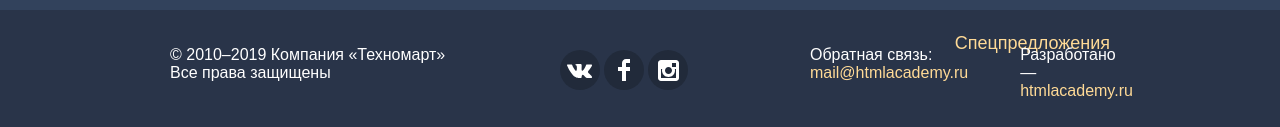
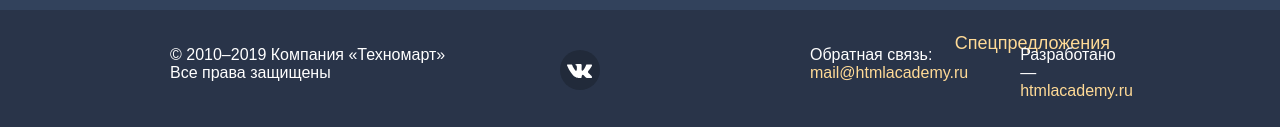
Before and after one commit to KamilMiller/htmla-technomart-2021, a plain HTML site: page index.html in a window 1280 px wide. Shown: the part 3142-3269 px from the top of the page. Drawn offline with Linux system fonts and the light colour scheme; a web font is replaced by a local one.

Commit message:
service: удаляет неиспользуемые файлы

```diff
--- a/index.html
+++ b/index.html
@@ -366,12 +366,6 @@
             <a class="social-vk" href="#" title="ВКонтакте" aria-label="ВКонтакте">
               <img src="img/svg/iconvk.svg" width="26" height="15" alt="ВКонтакте">
             </a>
-            <a class="social-fb" href="#" title="Facebook" aria-label="Facebook">
-              <img src="img/svg/iconfb.svg" width="12" height="22" alt="Facebook">
-            </a>
-            <a class="social-ig" href="#" title="Instagram" aria-label="Instagram">
-              <img src="img/svg/iconinsta.svg" width="21" height="21" alt="Instagram">
-            </a>
           </div>
           <div class="feedback-link-wrapper">
             <div class="feedback-link">
```
Also changed, not shown: img/svg/iconfb.svg (deleted), img/svg/iconinsta.svg (deleted).
